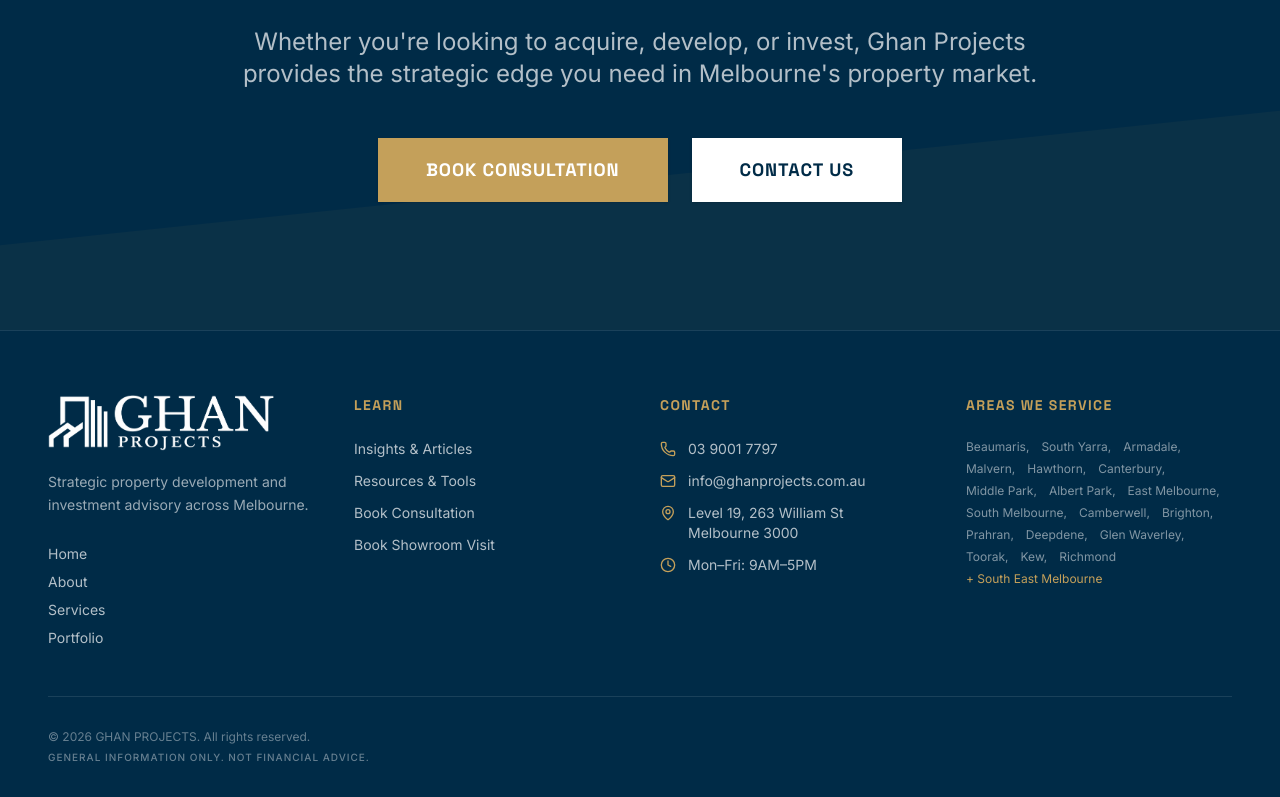
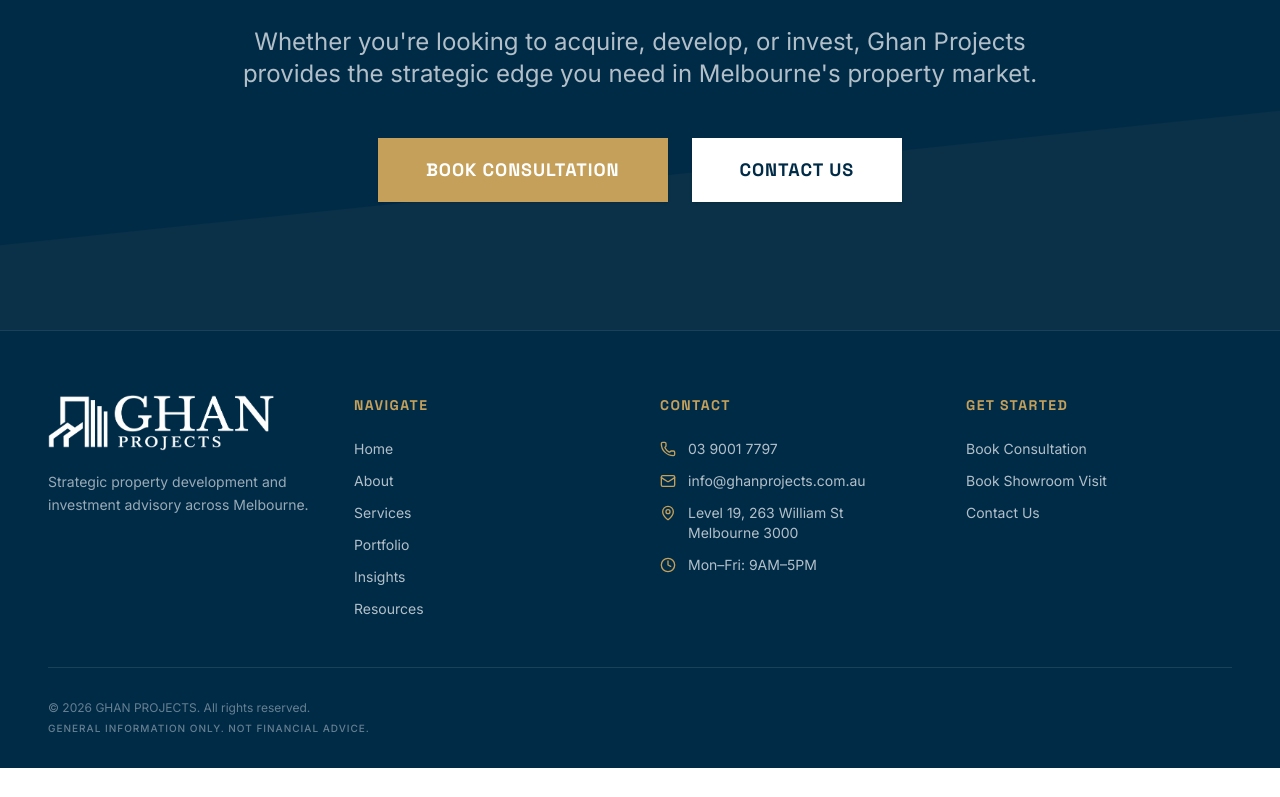
Before and after one commit to elyasalemi10/ghanprojects, a React (Vite) app: page / in a window 1280 px wide. Shown: the part 7986-8783 px from the top of the page. After the commit the page ends 8754 px from the top, so only its background shows below. Built offline with nearby package versions, Linux system fonts and the light colour scheme; no server answers.

Commit message:
Remove suburbs from footer, reorganize navigation

```diff
--- a/src/components/layout/Footer.tsx
+++ b/src/components/layout/Footer.tsx
@@ -1,15 +1,7 @@
-import React from 'react';
 import { Link } from '@tanstack/react-router';
 import { Mail, Phone, MapPin, Clock } from 'lucide-react';
 
 const LOGO_URL = "/images/ghan-projects-logo-blue.webp";
-
-const suburbs = [
-  'Beaumaris', 'South Yarra', 'Armadale', 'Malvern', 'Hawthorn',
-  'Canterbury', 'Middle Park', 'Albert Park', 'East Melbourne',
-  'South Melbourne', 'Camberwell', 'Brighton', 'Prahran', 'Deepdene',
-  'Glen Waverley', 'Toorak', 'Kew', 'Richmond'
-];
 
 export function Footer() {
   const currentYear = new Date().getFullYear();
@@ -30,22 +22,18 @@
             <p className="text-white/60 text-sm max-w-xs leading-relaxed">
               Strategic property development and investment advisory across Melbourne.
             </p>
-            <nav className="flex flex-col gap-2 pt-2">
+          </div>
+
+          {/* Column 2: Navigation */}
+          <div>
+            <h3 className="font-heading font-bold text-sm mb-6 uppercase tracking-widest text-accent">Navigate</h3>
+            <nav className="flex flex-col gap-3">
               <Link to="/" className="text-white/70 hover:text-accent transition-colors text-sm">Home</Link>
               <Link to="/about" className="text-white/70 hover:text-accent transition-colors text-sm">About</Link>
               <Link to="/services" className="text-white/70 hover:text-accent transition-colors text-sm">Services</Link>
               <Link to="/portfolio" className="text-white/70 hover:text-accent transition-colors text-sm">Portfolio</Link>
-            </nav>
-          </div>
-
-          {/* Column 2: Learn */}
-          <div>
-            <h3 className="font-heading font-bold text-sm mb-6 uppercase tracking-widest text-accent">Learn</h3>
-            <nav className="flex flex-col gap-3">
-              <Link to="/insights" className="text-white/70 hover:text-accent transition-colors text-sm">Insights & Articles</Link>
-              <Link to="/resources" className="text-white/70 hover:text-accent transition-colors text-sm">Resources & Tools</Link>
-              <Link to="/book-consultation" className="text-white/70 hover:text-accent transition-colors text-sm">Book Consultation</Link>
-              <Link to="/book-consultation?type=showroom-booking" className="text-white/70 hover:text-accent transition-colors text-sm">Book Showroom Visit</Link>
+              <Link to="/insights" className="text-white/70 hover:text-accent transition-colors text-sm">Insights</Link>
+              <Link to="/resources" className="text-white/70 hover:text-accent transition-colors text-sm">Resources</Link>
             </nav>
           </div>
 
@@ -72,17 +60,14 @@
             </ul>
           </div>
 
-          {/* Column 4: Areas We Service */}
+          {/* Column 4: Get Started */}
           <div>
-            <h3 className="font-heading font-bold text-sm mb-6 uppercase tracking-widest text-accent">Areas We Service</h3>
-            <div className="flex flex-wrap gap-x-3 gap-y-1.5">
-              {suburbs.map((suburb, i) => (
-                <span key={suburb} className="text-xs text-white/50 hover:text-white/70 transition-colors">
-                  {suburb}{i < suburbs.length - 1 ? ',' : ''}
-                </span>
-              ))}
-              <span className="text-xs text-accent">+ South East Melbourne</span>
-            </div>
+            <h3 className="font-heading font-bold text-sm mb-6 uppercase tracking-widest text-accent">Get Started</h3>
+            <nav className="flex flex-col gap-3">
+              <Link to="/book-consultation" className="text-white/70 hover:text-accent transition-colors text-sm">Book Consultation</Link>
+              <Link to="/book-consultation?type=showroom-booking" className="text-white/70 hover:text-accent transition-colors text-sm">Book Showroom Visit</Link>
+              <Link to="/contact" className="text-white/70 hover:text-accent transition-colors text-sm">Contact Us</Link>
+            </nav>
           </div>
         </div>
 
```
